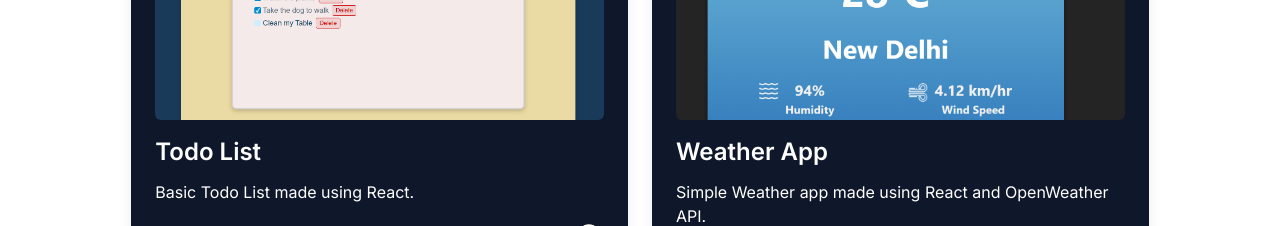
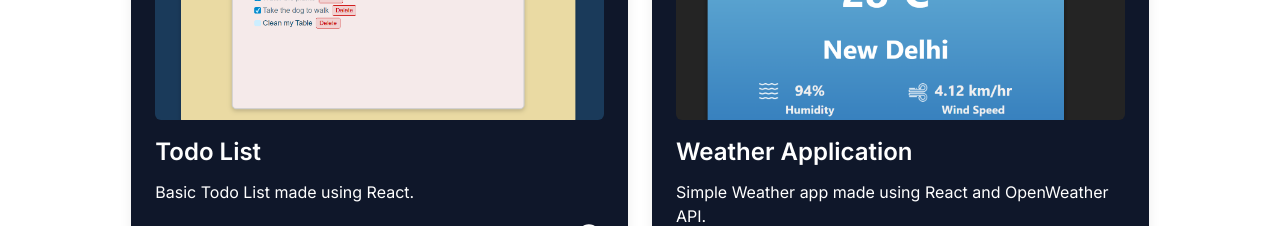
Before and after one commit to VedantNagar/Portfolio, a React (Vite) app: page / in a window 1280 px wide. Shown: the part 1333-1559 px from the top of the page. Built offline with nearby package versions, Linux system fonts and the light colour scheme.

Commit message:
refactor: Update project title in projects.js

```diff
--- a/src/content/projects.js
+++ b/src/content/projects.js
@@ -27,7 +27,7 @@ export const projects = [
     git: "https://github.com/VedantNagar/Todo-List",
   },
   {
-    title: "Weather App",
+    title: "Weather Application",
     description: "Simple Weather app made using React and OpenWeather API.",
     image: weather,
     link: "https://weather-app-1-3df5.onrender.com/",
```
